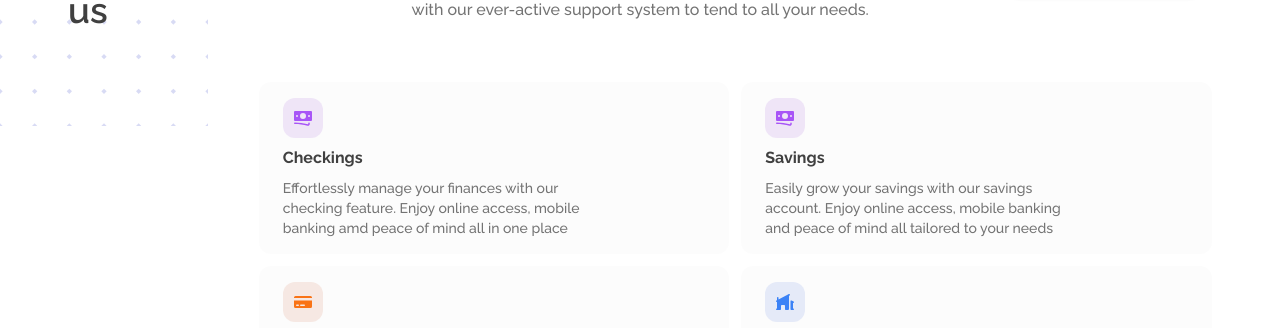
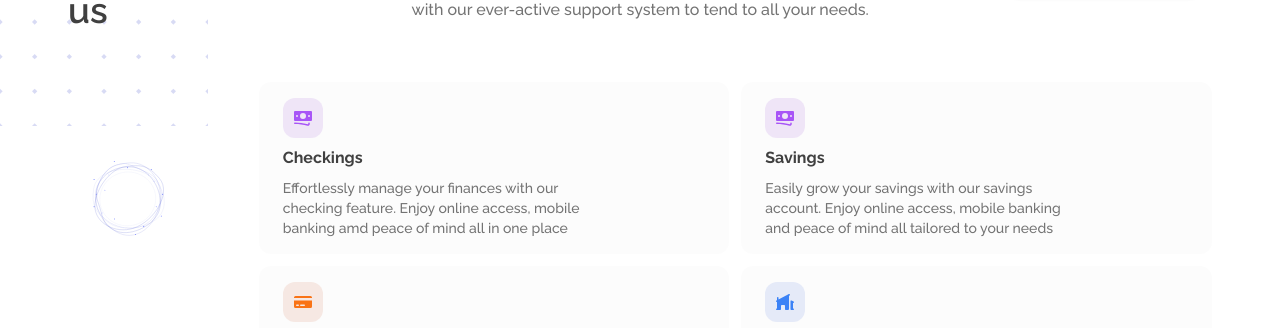
Before and after one commit to samie105/brokerwalesref, a Next.js app: page / in a window 1280 px wide. Shown: the part 2549-2877 px from the top of the page. Built offline with nearby package versions, Linux system fonts and the light colour scheme.

Commit message:
Home: added side animation to the wcu section

```diff
--- a/components/main/wcu-page/LottieLoader.tsx
+++ b/components/main/wcu-page/LottieLoader.tsx
@@ -3,17 +3,21 @@ import React from "react";
 import Lottie from "lottie-react";
 import dynamic from "next/dynamic";
 import animationData from "@/public/assets/bankLoad.json";
+import { StringExpression } from "mongoose";
 
-export default function LottieLoader() {
+export default function LottieLoader({
+  className,
+  size,
+}: {
+  className: string | undefined;
+  size: string | undefined;
+}) {
   const Lottie = dynamic(() => import("lottie-react").then((m) => m.default), {
     ssr: false,
   });
   return (
-    <div className=" hidden lg:block">
-      <Lottie
-        animationData={animationData}
-        className="w-[60%] h-[10rem] invisible"
-      />
+    <div className={className}>
+      <Lottie animationData={animationData} className={size} />
     </div>
   );
 }
--- a/components/main/wcu-page/Wcu.tsx
+++ b/components/main/wcu-page/Wcu.tsx
@@ -253,10 +253,16 @@ export default function Wcu() {
         </div>
       </div>
       <div className="grid-data-cont grid grid-cols-1 lg:grid-cols-12 items-center md:px-10">
-        <div className="lg:col-span-2 w-full">
-          <div className="px-2 grid grid-cols-2 md:grid-cols-4 lg:grid-cols-1 lg:gap-y-6 lg:justify-around gap-x-2 md:justify-center md:item-center">
+        <div className="lg:col-span-2  w-full">
+          <div className="px-2  grid relative grid-cols-2 md:grid-cols-4 lg:grid-cols-1 lg:gap-y-6 lg:justify-around gap-x-2 md:justify-center md:item-center">
             {" "}
-            <LottieLoader />
+            <div className="absolute md:hidden -right-44 top-0">
+              <LottieLoader className={"md:hidden"} size="w-[70%] h-[17rem]" />
+            </div>
+            <LottieLoader
+              className={"hidden lg:block"}
+              size="w-[60%] h-[10rem]"
+            />
             {wcu.map((data) => (
               <div key={data.number} className="my-6">
                 <div className="number text-neutral-800 text-xl  font-bold">
```
